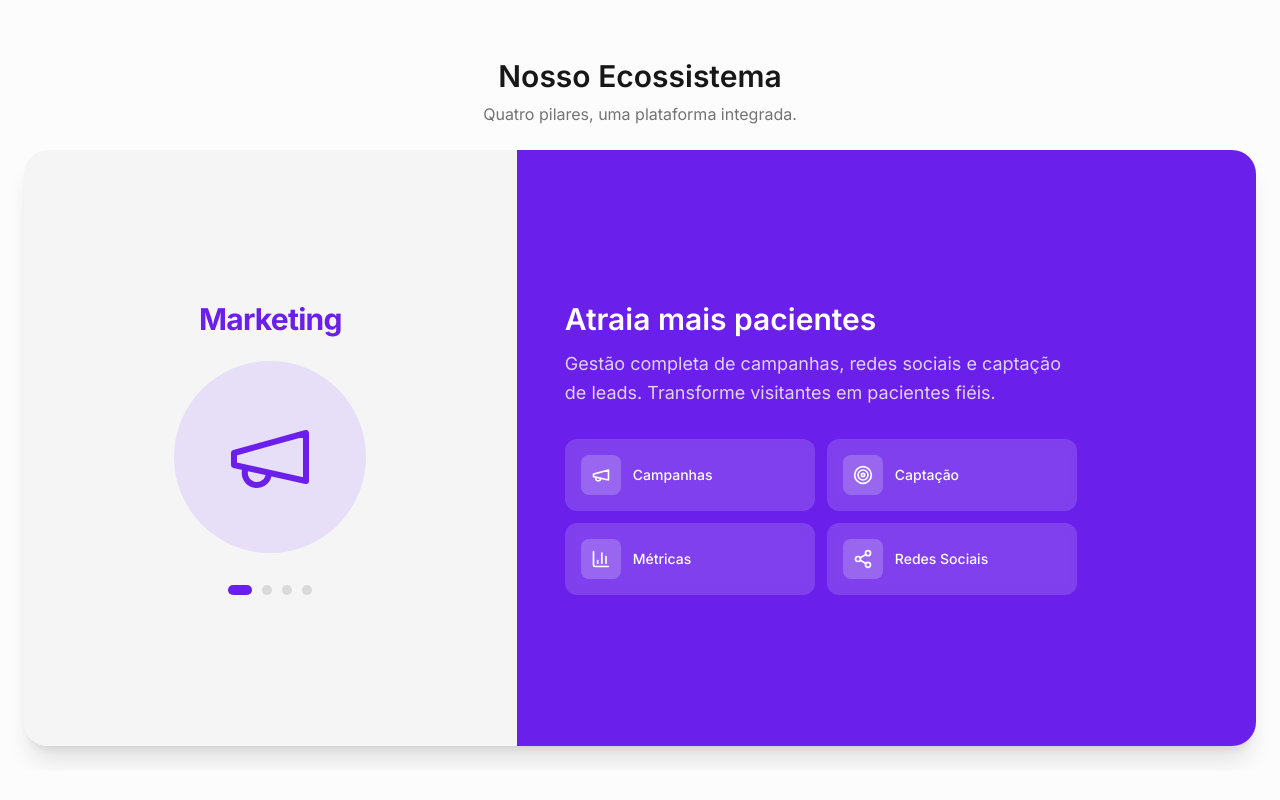
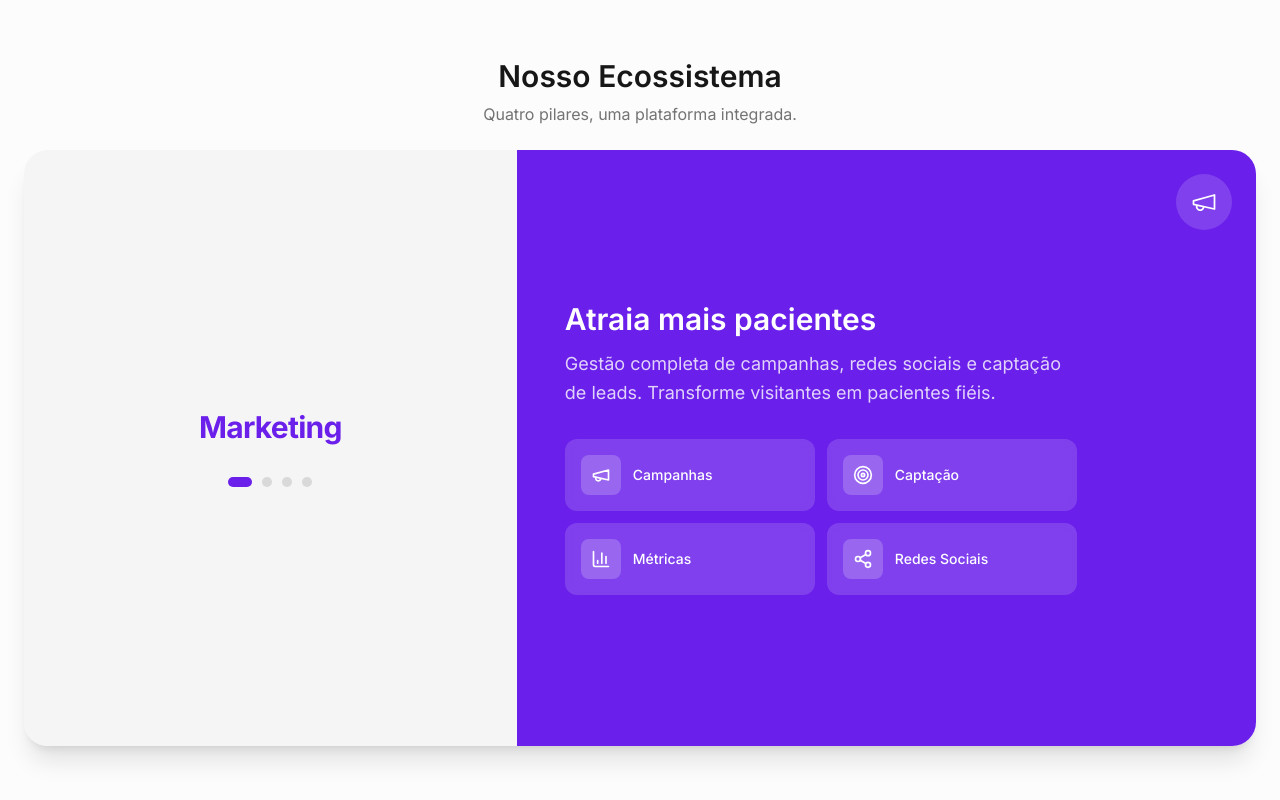
Before and after one commit to KairusAI/site_napse, a React (Vite) app: page / in a window 1280 px wide. Shown: the part 830-1630 px from the top of the page. Built offline with nearby package versions, Linux system fonts and the light colour scheme; the HTML template or start-up script is replaced by a standard one.

Commit message:
Refactor PillarsSection component: Simplify mascot image rendering, update image size, and enhance layout with a new icon overlay.

```diff
--- a/src/components/sections/PillarsSection.tsx
+++ b/src/components/sections/PillarsSection.tsx
@@ -223,23 +223,12 @@ export function PillarsSection() {
                 {activePillar.title}
               </h3>
 
-              {activePillar.mascotImage ? (
+              {activePillar.mascotImage && (
                 <img
                   src={activePillar.mascotImage}
                   alt={`Mascote ${activePillar.title}`}
-                  className="w-56 h-56 object-contain drop-shadow-lg"
+                  className="w-80 h-80 object-contain drop-shadow-lg"
                 />
-              ) : (
-                <div
-                  className="w-48 h-48 rounded-full flex items-center justify-center"
-                  style={{ backgroundColor: activePillar.bgLight }}
-                >
-                  <activePillar.heroIcon
-                    className="w-24 h-24"
-                    style={{ color: activePillar.bgColor }}
-                    strokeWidth={1.5}
-                  />
-                </div>
               )}
             </div>
 
@@ -260,9 +249,19 @@ export function PillarsSection() {
           {/* Coluna direita (60%) — fundo colorido, texto + cards */}
           <div
             ref={leftColRef}
-            className="flex flex-col justify-center p-12"
+            className="relative flex flex-col justify-center p-12"
             style={{ backgroundColor: pillars[0].bgColor }}
           >
+            <div
+              className="flex items-center justify-center rounded-full bg-white/15"
+              style={{ position: 'absolute', top: 24, right: 24, width: 56, height: 56, minWidth: 56, minHeight: 56, zIndex: 10 }}
+            >
+              <activePillar.heroIcon
+                className="text-white"
+                size={28}
+                strokeWidth={1.5}
+              />
+            </div>
             <div ref={textRef} className="mb-8">
               <h3 className="text-3xl font-semibold text-white mb-3">
                 {activePillar.subtitle}
```
